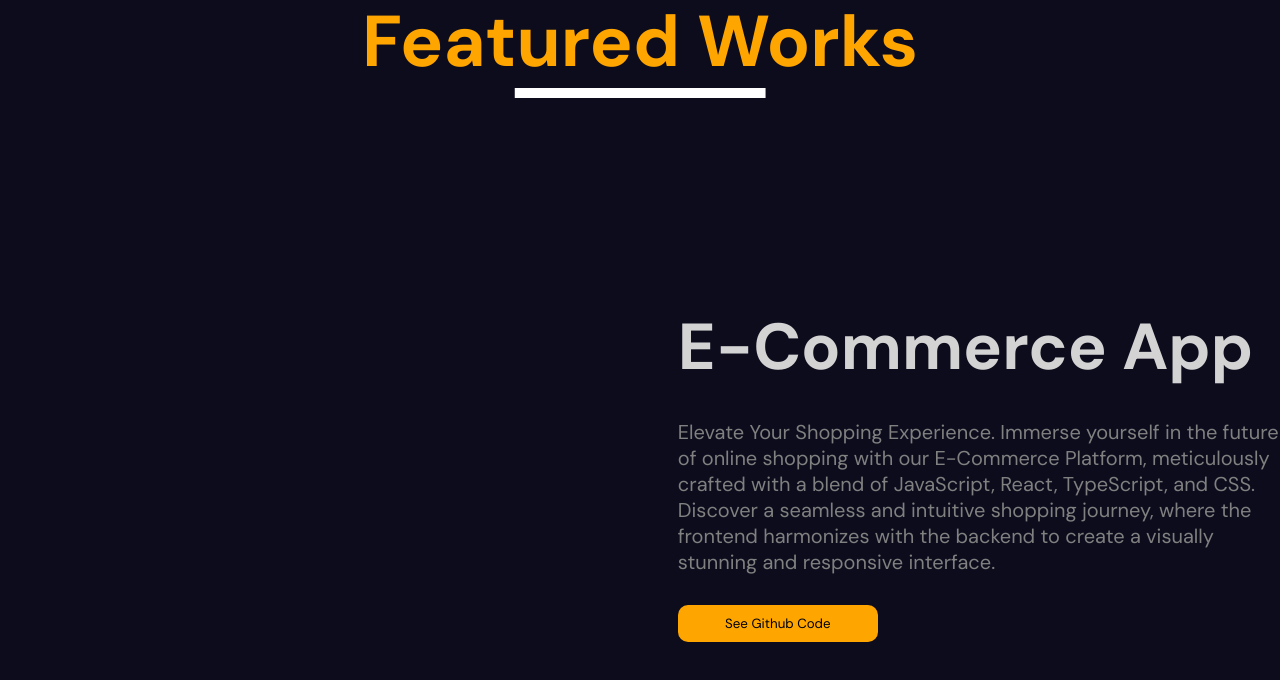
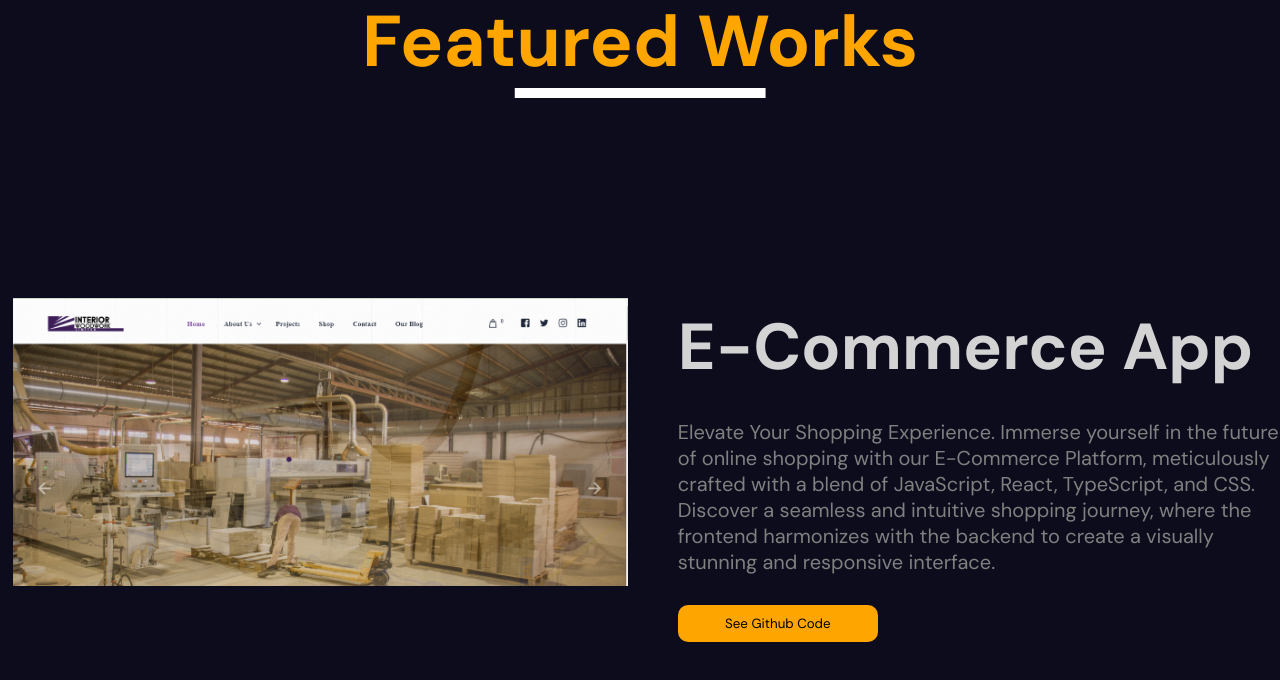
Before and after one commit to Gmukoro/myportfolio, a React (Vite) app: page / in a window 1280 px wide. Shown: the part 3255-3935 px from the top of the page. Built offline with nearby package versions, Linux system fonts and the light colour scheme.

Commit message:
Updated my ecomerce img

```diff
--- a/src/components/portfolio/Portfolio.jsx
+++ b/src/components/portfolio/Portfolio.jsx
@@ -6,7 +6,7 @@ const items = [
   {
     id: 1,
     title: "E-Commerce App",
-    img: "",
+    img: "ecommerce-website-picture.png",
     desc: "Elevate Your Shopping Experience. Immerse yourself in the future of online shopping with our E-Commerce Platform, meticulously crafted with a blend of JavaScript, React, TypeScript, and CSS. Discover a seamless and intuitive shopping journey, where the frontend harmonizes with the backend to create a visually stunning and responsive interface. ",
   },
   {
```
Also changed, not shown: public/ecommerce-website-picture.png (added).
